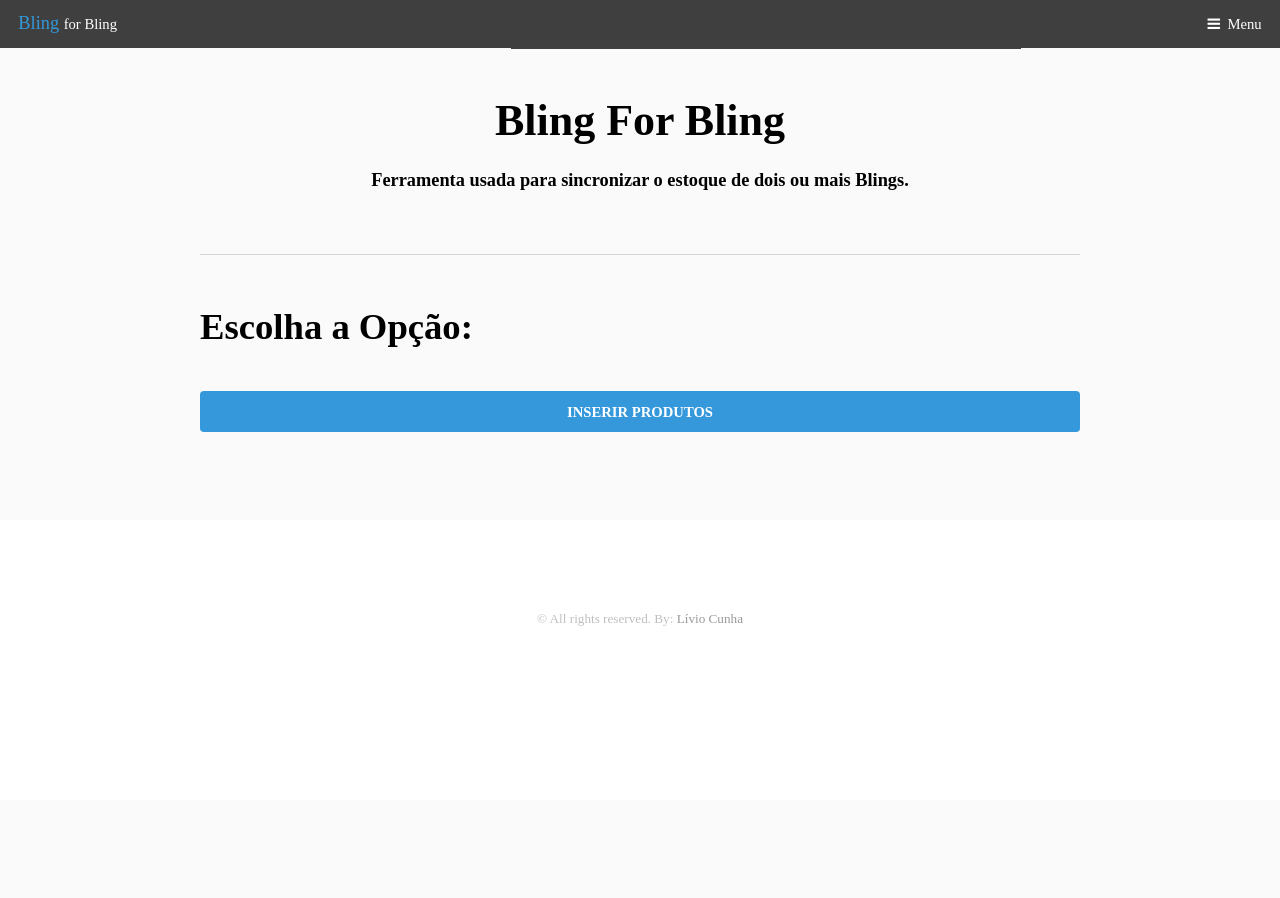
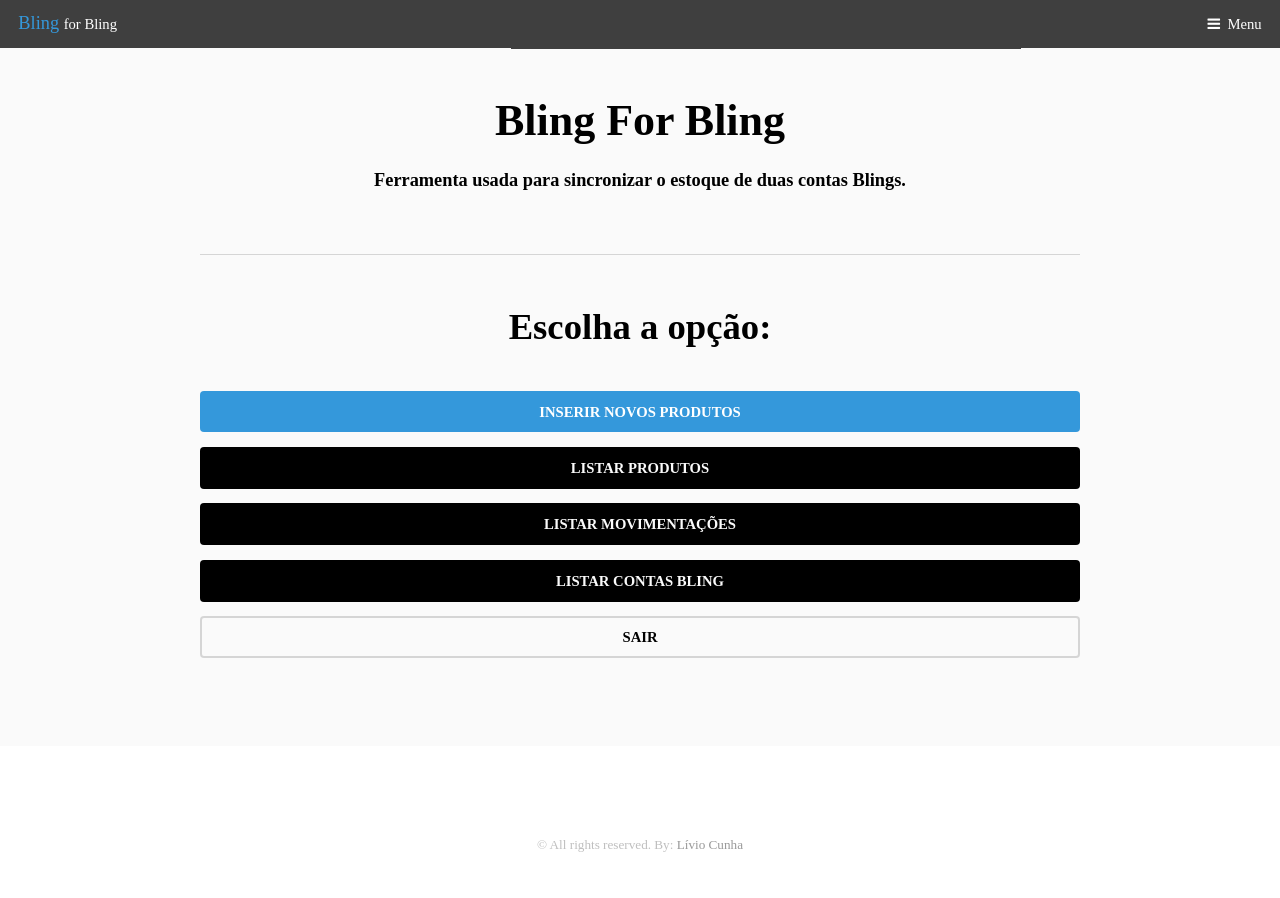
Before and after one commit to liviocunha/blingforbling, a Django app: page / in a window 1280 px wide. Shown: the top 898 px of the page. Before the commit the page ends 626 px from the top, so only its background shows below. Run offline with Django 3.2, Linux system fonts and the light colour scheme; some web fonts are replaced.

Commit message:
Adjusting some fields and texts

```diff
--- a/core/templates/base.html
+++ b/core/templates/base.html
@@ -31,7 +31,7 @@
 
 						<header class="align-center">
 							<h1>Bling For Bling</h1>
-							<p><strong>Ferramenta usada para sincronizar o estoque de dois ou mais Blings.</strong></p>
+							<p><strong>Ferramenta usada para sincronizar o estoque de duas contas Blings.</strong></p>
 						</header>
 
 						<hr class="major" />
@@ -46,7 +46,7 @@
 		<!-- Footer -->
 			<footer id="footer">
 				<div class="copyright">
-					<p>&copy; All rights reserved. By: <a href="#">Lívio Cunha</a></p>
+					<p>&copy; All rights reserved. By: <a href="https://www.liviocunha.com" target="_blank">Lívio Cunha</a></p>
 				</div>
 			</footer>
 
--- a/core/templates/index.html
+++ b/core/templates/index.html
@@ -1,11 +1,14 @@
 {% extends 'base.html' %}
 {% load static %}
 {% block content %}
-    <h2>Escolha a Opção:</h2>
+    <h2 align="center">Escolha a opção:</h2>
     <div>
         <ul class="actions vertical">
-            <li><a href="/insertProducts" class="button fit">INSERIR PRODUTOS</a></li>
-            <!--<li><a href="#" class="button alt fit">Default</a></li>-->
+            <li><a href="/insertProducts" class="button fit">INSERIR NOVOS PRODUTOS</a></li>
+            <li><a href="/admin/core/product/" class="button special fit">LISTAR PRODUTOS</a></li>
+            <li><a href="/admin/core/movement/" class="button special fit">LISTAR MOVIMENTAÇÕES</a></li>
+            <li><a href="/admin/core/bling/" class="button special fit">LISTAR CONTAS BLING</a></li>
+            <li><a href="/admin/logout/" class="button alt fit">SAIR</a></li>
         </ul>
     </div>
 {% endblock content %}
```
